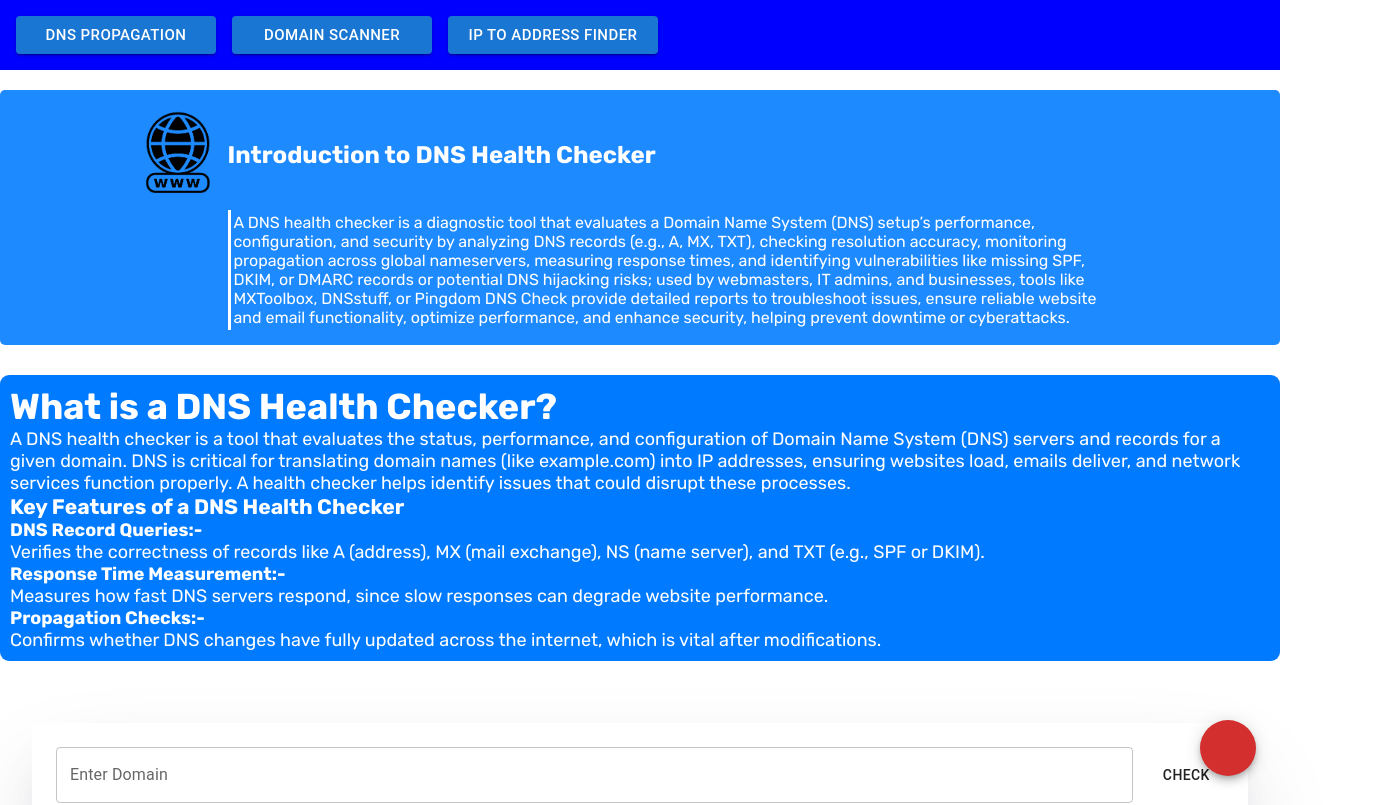
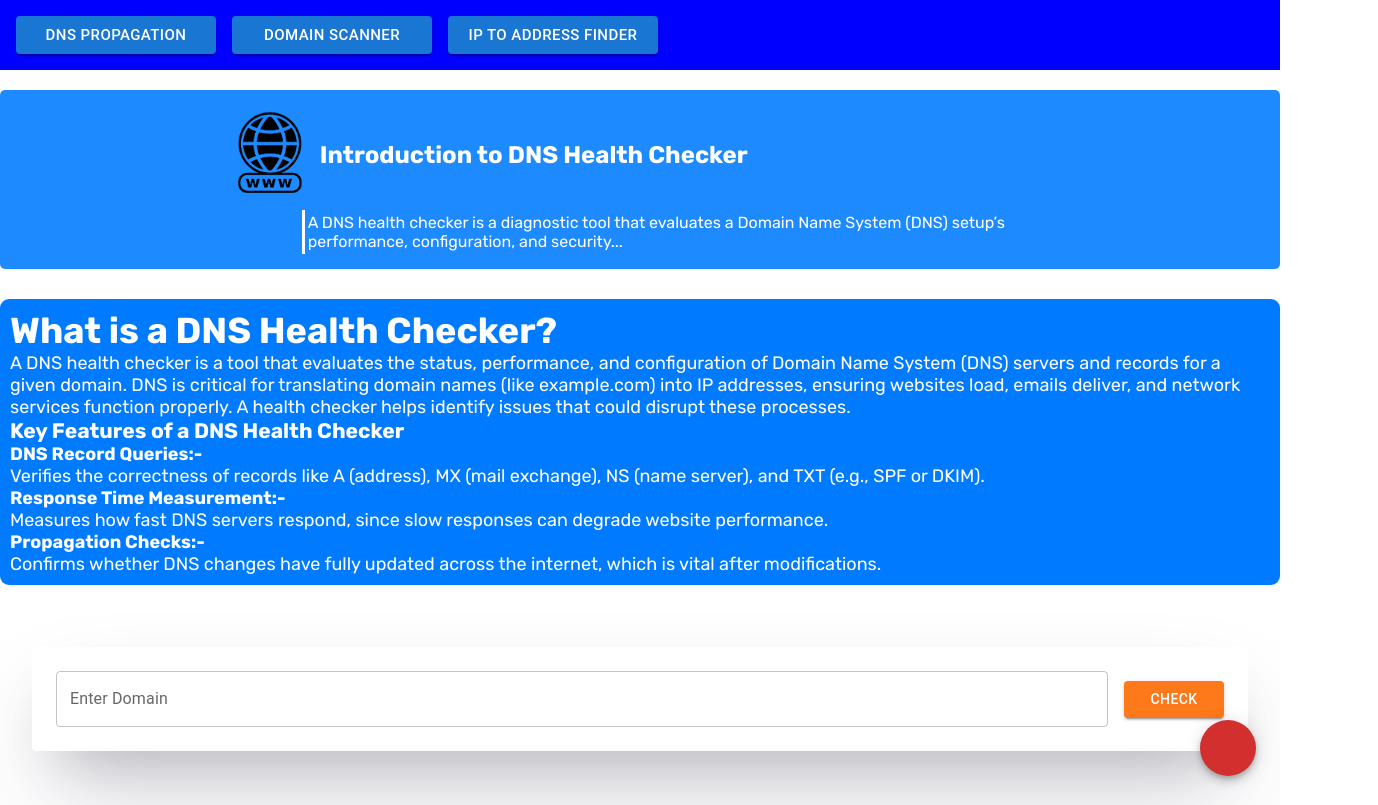
Before and after one commit to shreyT200/DNS-Checker, a React (Vite) app in the folder client/: page /domain-scan in a window 1280 px wide. Shown: the top 805 px of the page, 1378 px wide, since content can reach past the window. Built offline with nearby package versions, Linux system fonts and the light colour scheme; some icons are missing.

Commit message:
added loading n color n all

```diff
--- a/client/src/components/DomainScan.jsx
+++ b/client/src/components/DomainScan.jsx
@@ -1,222 +1,418 @@
 import React, { useState, useRef, useLayoutEffect } from 'react';
 import { api } from '../services/api';
-import {RadarChart} from '@mui/x-charts/RadarChart'
- import dom from '../assest/453357-PF8X5S-149 (1).png'
-import {Box, Typography, Paper, TextField, Table, TableBody, TableContainer, TableCell, TableRow, Button, TableHead} from '@mui/material';
-import {Snackbar, Alert} from '@mui/material'
-import ArrowDownwardIcon from "@mui/icons-material/ArrowDownward"
-import {Fab, Tooltip} from '@mui/material'
-
-import {gsap} from 'gsap';
+import { RadarChart } from '@mui/x-charts/RadarChart';
+import dom from '../assest/453357-PF8X5S-149 (1).png';
+import {
+  Box,
+  Typography,
+  Paper,
+  TextField,
+  Table,
+  TableBody,
+  TableContainer,
+  TableCell,
+  TableRow,
+  Button,
+  TableHead,
+} from '@mui/material';
+import { Snackbar, Alert } from '@mui/material';
+import ArrowDownwardIcon from '@mui/icons-material/ArrowDownward';
+import { Fab, Tooltip } from '@mui/material';
+import { gsap } from 'gsap';
 import { ScrollTrigger } from 'gsap/ScrollTrigger';
 import DNSHealthinfo from './DNSHealthinfo';
+import CircularProgress from '@mui/material/CircularProgress';
+
+export default function DomainScan() {
+  const [domain, setDomain] = useState('');
+  const [result, setResult] = useState(null);
+  const [snackbarMessage, setSnackbarMessage] = useState('');
+  const [snackbarOpen, setSnackbarOpen] = useState(false);
+  const [snackbarSeverity, setSnackbarSeverity] = useState('info');
+  const [loading, setLoading] = useState(false);
 
 
+const handleCheck = async () => {
+    if (!domain.trim()) {
+      setSnackbarOpen(true);
+      setSnackbarMessage('Enter valid domain');
+      setSnackbarSeverity('warning');
+      return; // Exit early if domain is empty
+    }
+    setLoading(true);
+    setResult(null);
 
 
-export default function DomainScan(){
-   const [domain, setDomain] = useState('');
-   const [result, setResult] = useState(null)
-    const [snackbarMessage, setSnackbarMessage] = useState('');
-    const [SnackbarOpen, setSnackbarOpen] = useState(false);
-    const[snackbarSeverity, setSnackbarSeverity] = useState('info');
-
-
-
-
-    const handleCheck = async()=>{
-        if(!domain.trim()){
-            setSnackbarOpen(true);
-            setSnackbarMessage("Enter valid domain")
-            setSnackbarSeverity('warning')
-
-        }
-        try{
-            const {data} = await api.get(`/scan?domain=${domain}` );
+    try {
+      const { data } = await api.get(`/scan?domain=${domain}`);
       setResult(data);
-
-        }catch(err){
+    } catch (err) {
       console.error('Error fetching the data', err);
       setSnackbarOpen(true);
-            setSnackbarMessage("Failed fetching the data")
+      setSnackbarMessage('Failed fetching the data');
       setSnackbarSeverity('error');
+    } finally {
+
+        setLoading(false);
     }
-    }
-    const chartData = result ? [
-        {metric: 'SPF', value:result.spf ? 2:0},
-        {metric: 'DKIM', value:result.dkim ?2:0},
-        {metric:'DMARC', value:result.dmarc ? 2:0},
-        {metric:'MTA-STS', value: result.mtaSts ?2:0},
-    ] :[];
+  };
 
-gsap.registerPlugin(ScrollTrigger)
+  const chartData = result
+    ? [
+        { metric: 'SPF', value: result.spf ? 2 : 0 },
+        { metric: 'DKIM', value: result.dkim ? 2 : 0 },
+        { metric: 'DMARC', value: result.dmarc ? 2 : 0 },
+        { metric: 'MTA-STS', value: result.mtaSts ? 2 : 0 },
+      ]
+    : [];
+
+  gsap.registerPlugin(ScrollTrigger);
   const bannerRef = useRef();
   const searchRef = useRef();
   const fabRef = useRef();
 
   useLayoutEffect(() => {
-    const ctx = gsap.context(()=>{
-      const tl = gsap.timeline({defaults:{ease:'power3.out'}})
-      if(bannerRef.current){
-        tl.from(bannerRef.current,{ y:-100, opacity:0, duration:0.9})
-
+    const ctx = gsap.context(() => {
+      const tl = gsap.timeline({ defaults: { ease: 'power3.out' } });
+      if (bannerRef.current) {
+        tl.from(bannerRef.current, { y: -100, opacity: 0, duration: 0.9 });
       }
-      if(searchRef.current){
-        tl.from(searchRef.current,{
-          opacity:0,
-          scale:1.2,
-          duration:0.8
-        }, '>-0.2')
-
+      if (searchRef.current) {
+        tl.from(
+          searchRef.current,
+          { opacity: 0, scale: 1.2, duration: 0.8 },
+          '>-0.2'
+        );
       }
-      if(fabRef.current){
-        tl.from(fabRef.current,{opacity:0, y:20, duration:0.4}, '>-0.2')
+      if (fabRef.current) {
+        tl.from(fabRef.current, { opacity: 0, y: 20, duration: 0.4 }, '>-0.2');
       }
 
-      gsap.utils.toArray('[data-animate="fade-up"]').forEach((el)=>{
+      gsap.utils.toArray('[data-animate="fade-up"]').forEach((el) => {
         gsap.from(el, {
-          scrollTrigger:{
-            trigger:el,
-            start:'top 80%',
-            toggleActions:'play none none none'
+          scrollTrigger: {
+            trigger: el,
+            start: 'top 80%',
+            toggleActions: 'play none none none',
           },
-          y:50,
-          opacity:0,
-          duration:0.8,
-          ease:'power3.out',
-          overwrite:true,
-
-        })
-      })
-    })
+          y: 50,
+          opacity: 0,
+          duration: 0.8,
+          ease: 'power3.out',
+          overwrite: true,
+        });
+      });
+    });
     return () => ctx.revert();
   }, []);
 
+  const check = result
+    ? [
+        { name: 'A Lookup', ok: !result.records.A.error },
+        { name: 'MX Lookup', ok: !result.records.MX.error },
+        { name: 'NS Lookup', ok: !result.records.NS.error },
+        { name: 'TXT Lookup', ok: !result.records.TXT.error },
+        {
+          name: 'Propagation',
+          ok: result.propagation && Array.isArray(result.propagation)
+            ? result.propagation.every((p) => p.ok)
+            : false,
+        },
+        { name: 'DNSSEC', ok: result.dnssec || false },
+      ]
+    : [];
 
-    return(
+  const passed = check.filter((c) => c.ok).length;
+  const scorePct = Math.round((passed / check.length) * 100);
+  const score10 = Math.round((passed / check.length) * 10);
 
+  return (
     <>
       <Tooltip title="Go to Domain Search" arrow>
         <Fab
           ref={fabRef}
           color="error"
-    sx={{
-      position: 'fixed',
-      bottom: 24,
-      right: 24,
-      zIndex: 2000,
-    }}
-    onClick={() => {
-      document.getElementById('res')?.scrollIntoView({ behavior: 'smooth' });
-
-    }}
+          sx={{ position: 'fixed', bottom: 24, right: 24, zIndex: 2000 }}
+          onClick={() =>
+            document.getElementById('res')?.scrollIntoView({ behavior: 'smooth' })
+          }
         >
           <ArrowDownwardIcon />
         </Fab>
       </Tooltip>
-<Box sx={{display:'flex', flexDirection:'column', gap:'30px'}}>
+      <Box sx={{ display: 'flex', flexDirection: 'column', gap: '30px' }}>
 
-<Box sx={{display:'flex', justifyContent:'center', paddingTop:'20px'}}>
-    <div data-animate='fade-up' className='box-coll'>
-        <div className='img'>
-            <Box sx={{display:'flex', flexDirection:'row', width:'100%', alignItems:'center', marginLeft:{xs:'', md:'9%'}
-            }}>
-            <img id='image-domain' src={dom} alt='img'
-            onClick={()=>document.getElementById('res')?.scrollIntoView({behavior:'smooth'})}
+
+
+        <Box sx={{ display: 'flex', justifyContent: 'center', paddingTop: '20px' }}>
+          <div data-animate="fade-up" className="box-coll">
+            <div className="img">
+              <Box
+                sx={{
+                  display: 'flex',
+                  flexDirection: 'row',
+                  width: '100%',
+                  alignItems: 'center',
+                  marginLeft: { xs: '', md: '9%' },
+                }}
+              >
+
+
+                <img
+                  id="image-domain"
+                  src={dom}
+                  alt="img"
+                  onClick={() =>
+                    document.getElementById('res')?.scrollIntoView({ behavior: 'smooth' })
+                  }
                 />
-            <h2 style={{color:'white'}}>Introduction to DNS Health Checker</h2>
+                <h2 style={{ color: 'white' }}>Introduction to DNS Health Checker</h2>
               </Box>
-<Box data-animate='fade-up' sx={{width:'70%', display:'flex', textAlign:'start',marginLeft:{xs:'30%', md:'17%'}, padding:'3px', borderLeft:'3px solid white', color:'white'}}>
-            <p>A DNS health checker is a diagnostic tool that evaluates a Domain Name System (DNS) setup’s performance, configuration, and security by analyzing DNS records (e.g., A, MX, TXT), checking resolution accuracy, monitoring propagation across global nameservers, measuring response times, and identifying vulnerabilities like missing SPF, DKIM, or DMARC records or potential DNS hijacking risks; used by webmasters, IT admins, and businesses, tools like MXToolbox, DNSstuff, or Pingdom DNS Check provide detailed reports to troubleshoot issues, ensure reliable website and email functionality, optimize performance, and enhance security, helping prevent downtime or cyberattacks.</p>
+
+
+
+              <Box
+                data-animate="fade-up"
+                sx={{
+                  width: '70%',
+                  display: 'flex',
+                  textAlign: 'start',
+                  marginLeft: { xs: '30%', md: '17%' },
+                  padding: '3px',
+                  borderLeft: '3px solid white',
+                  color: 'white',
+                }}
+              >
+                <p>
+                  A DNS health checker is a diagnostic tool that evaluates a Domain Name
+                  System (DNS) setup’s performance, configuration, and security...
+                </p>
               </Box>
             </div>
           </div>
         </Box>
-<Box sx={{
-    display:'flex',
-    width:'100%',
-    justifyContent:'center'
-}}>
-    <Box data-animate='fade-up' sx={{width:'100%', maxWidth:'1300px'}}>
-        <DNSHealthinfo/>
+
+        {/* DNS Health Info Section */}
+        <Box sx={{ display: 'flex', width: '100%', justifyContent: 'center' }}>
+          <Box data-animate="fade-up" sx={{ width: '100%', maxWidth: '1300px' }}>
+            <DNSHealthinfo />
           </Box>
         </Box>
 
 
-<Box sx={{width:'100%', display:'flex', justifyContent:'center'}}>
 
-<Box  sx={{width:'100%', maxWidth:'1370px', }}>
-        <Box sx={{padding:4}}>
-           <div id= 'dns-search' ref={searchRef}>
 
-            <Paper  sx={{padding:3, display:'flex', gap:2, alignItems:'center', marginBottom:4, boxShadow:'rgba(50, 50, 93, 0.25) 0px 50px 100px -20px, rgba(0, 0, 0, 0.3) 0px 30px 60px -30px', backgroundColor:''}}>
-                <TextField d label ='Enter Domain' value={domain} onChange={(e)=> setDomain(e.target.value)} fullWidth/>
-                    <Button variant='container' onClick={handleCheck}>Check</Button>
+        {/* Search and Results Section */}
+        <Box sx={{ width: '100%', display: 'flex', justifyContent: 'center' }}>
+          <Box sx={{ width: '100%', maxWidth: '1370px' }}>
+            <Box sx={{ padding: 4 }}>
+              <div id="dns-search" ref={searchRef}>
+                <Paper
+                  sx={{
+                    padding: 3,
+                    display: 'flex',
+                    gap: 2,
+                    alignItems: 'center',
+                    marginBottom: 4,
+                    boxShadow:
+                      'rgba(50, 50, 93, 0.25) 0px 50px 100px -20px, rgba(0, 0, 0, 0.3) 0px 30px 60px -30px',
+                  }}
+                >
+                  <TextField
+                    label="Enter Domain"
+                    value={domain}
+                    onChange={(e) => setDomain(e.target.value)}
+                    fullWidth
+                    onKeyDown={(e) => {
+                      if (e.key === 'Enter') {
+                        e.preventDefault();
+                        handleCheck();
+                      }
+                    }}
+                  />
+                  <Button
+                    variant="contained"
+                    onClick={handleCheck}
+                    disabled={loading}
+                    sx={{ backgroundColor: '#FE791A', minWidth: '100px' }}
+                  >
+                    {loading ? 'Checking...' : 'Check'}
+                  </Button>
+                </Paper>
+              </div>
 
+              {/* Results and Loading Indicator Container */}
+              <Box sx={{ position: 'relative', minHeight: '40vh' }}>
+
+                {loading ? (
+                  <Box
+                    sx={{
+                      display: 'flex',
+                      justifyContent: 'center',
+                      alignItems: 'center',
+                      height: '100%',
+                    }}
+                  >
+                    <CircularProgress size={60} />
+                  </Box>
+                ) : result ? (
+                  <>
+                    <Paper sx={{ p: 2, mb: 4 }} data-animate="fade-up">
+                     <Box sx={{backgroundColor:'#007BFF', width:'100%', color:'white'}}>
+
+                      <Typography variant="h3" align="center" >
+                        DNS Security Score: {scorePct}%
+                      </Typography>
+                      <Typography variant="h5" align="center">
+                        ({score10}/10)
+                      </Typography>
+                     </Box>
+                      <Box sx={{ display: 'flex', width:'100%',
+                       flexDirection:{xs:'column', md:'row'} ,justifyContent: 'center', gap: 2, mt: 1 }}>
+                        {check.map((c) => (
+                          <Box key={c.name} sx={{ textAlign: 'center' }}>
+                            <Typography variant="h7">{c.name}</Typography>
+                          </Box>
+                        ))}
+                      </Box>
                     </Paper>
 
-            </div>
-           {result && (
-               <div id='res'>
+                    <Paper sx={{ p: 2, mb: 4 }}>
+                      <Typography sx={{backgroundColor:'#007BFF', color:'white'}}variant="h3" gutterBottom>
+                        DNS Health details for {result.domain}
+                      </Typography>
+                      <TableContainer>
+                        <Table>
+                          <TableHead>
+                            <TableRow>
+                              <TableCell sx={{backgroundColor:'#FE791A', color:'white'}} align='center'>Features</TableCell>
+                              <TableCell sx={{backgroundColor:'#FE791A', color:'white'}} align='center'>Info/Time (ms)</TableCell>
+                              <TableCell sx={{backgroundColor:'#FE791A', color:'white'}} align='center'>Status</TableCell>
+                            </TableRow>
+                          </TableHead>
+                          <TableBody>
+                            {['A', 'MX', 'NS'].map((type) => (
+                              <TableRow key={type}>
+                                <TableCell align='center'>{type} Lookup</TableCell>
+                                <TableCell align='center'>{result.records[type].duration} ms</TableCell>
+                                <TableCell align='center'>✅</TableCell>
+                              </TableRow>
+                            ))}
+                            <TableRow>
+                              <TableCell align='center'>TXT Lookup</TableCell>
+                              <TableCell align='center'>{result.records.TXT.duration} ms</TableCell>
+                              <TableCell align='center'>✅</TableCell>
+                            </TableRow>
+                            <TableRow>
+                              <TableCell align='center'>Propagation (A)</TableCell>
+                              <TableCell align='center'>
+                                {result.propagation.every((p) => p.ok) ? '✅' : '⚠️'}
+                              </TableCell>
+                              <TableCell align='center'>
+                                {result.propagation
+                                  .map((p) => `${p.name}:${p.ok ? 'OK' : 'NG'}`)
+                                  .join(', ')}
+                              </TableCell>
+                            </TableRow>
+                            <TableRow>
+                              <TableCell align='center'>DNSSEC</TableCell>
+                              <TableCell align='center'>{result.dnssec ? '✅' : '❌'}</TableCell>
+                              <TableCell align='center'>—</TableCell>
+                            </TableRow>
+                          </TableBody>
 
+
+                        </Table>
+                      </TableContainer>
+                    </Paper>
+
+                    <div id="res">
                       <Paper sx={{ padding: 3, marginBottom: 4 }}>
-    <Typography variant="h3">Scan Result for {result.domain}</Typography>
-   <Box  sx={{
-       overflowY:'auto',
-       width:'100%',
+                        <Typography sx={{backgroundColor:"#007BFF", color:'white'}} variant="h3">
+                          Scan Result for {result.domain}
+                        </Typography>
 
-    }}>
+
+                        <Box sx={{ overflowY: 'auto', width: '100%', mt:2 }}>
+
+
 
                           <Table>
-     <TableContainer sx={{width:'100%'}}>
+                            <TableContainer sx={{ width: '100%' }}>
                               <TableHead>
-            <TableRow >
-                <TableCell align='center'>MX Record </TableCell>
-                <TableCell align='center'>SPF</TableCell>
-                <TableCell align='center'>DMARC</TableCell>
-                <TableCell align='center'>DKIM</TableCell>
-                <TableCell align='center' rowSpan={4}>MTA-STS</TableCell>
+                                <TableRow>
+                                  <TableCell sx={{backgroundColor:'#FE791A', color:'white'}} align="center">MX Record</TableCell>
+                                  <TableCell sx={{backgroundColor:'#FE791A', color:'white'}} align="center">SPF</TableCell>
+                                  <TableCell sx={{backgroundColor:'#FE791A', color:'white'}} align="center">DMARC</TableCell>
+                                  <TableCell sx={{backgroundColor:'#FE791A', color:'white'}} align="center">DKIM</TableCell>
+                                  <TableCell sx={{backgroundColor:'#FE791A', color:'white'}} align="center">MTA-STS</TableCell>
                                 </TableRow>
+                              </TableHead>
 
-        </TableHead>
+
+
                               <TableBody>
-            <TableCell align='center'>{result.mx?.join(',')|| 'None'}</TableCell>
-            <TableCell align='center'>{result.spf || 'Not Found'}</TableCell>
-            <TableCell align='center'>{result.dmarc || 'Not found'}</TableCell>
-            <TableCell align='center'>{result.dkim || 'Not found'}</TableCell>
-            <TableCell align='center' rowSpan={4}>{result.mtaSts ? 'Available' : 'Not found'}</TableCell>
+                                <TableRow>
+                                  <TableCell align="center">
+                                    {result.mx?.join(',') || 'None'}
+                                  </TableCell>
+                                  <TableCell align="center">
+                                    {result.spf || 'Not Found'}
+                                  </TableCell>
+                                  <TableCell align="center">
+                                    {result.dmarc || 'Not found'}
+                                  </TableCell>
+                                  <TableCell align="center">
+                                    {result.dkim || 'Not found'}
+                                  </TableCell>
+                                  <TableCell align="center">
+                                    {result.mtaSts ? 'Available' : 'Not found'}
+                                  </TableCell>
+                                </TableRow>
                               </TableBody>
                             </TableContainer>
                           </Table>
                         </Box>
                       </Paper>
                     </div>
-)}
- {result && (
 
-     <Paper  sx={{padding:2, marginTop:4, boxShadow:'rgba(50, 50, 93, 0.25) 0px 50px 100px -20px, rgba(0, 0, 0, 0.3) 0px 30px 60px -30px'}}>
-    <Typography variant='h4' gutterBottom align='center'>
-    Email security Report
+
+
+                    <Paper
+                      sx={{
+                        padding: 2,
+                        marginTop: 4,
+                        boxShadow:
+                          'rgba(50, 50, 93, 0.25) 0px 50px 100px -20px, rgba(0, 0, 0, 0.3) 0px 30px 60px -30px',
+                      }}
+                    >
+                      <Typography variant="h4" gutterBottom align="center" sx={{backgroundColor:'#007BFF', color:'white'}}>
+                        Email Security Report
                       </Typography>
-    <RadarChart height={300}
-    series={[{label:'Implemented', data:chartData.map(d=> d.value) }]}
+                      <RadarChart
+                        height={300}
+                        series={[{ label: 'Implemented', data: chartData.map((d) => d.value) }]}
                         radar={{
-        metrics: chartData.map(d =>({name: d.metric, max:3})),
-
+                          metrics: chartData.map((d) => ({ name: d.metric, max: 3 })),
                         }}
                       />
                     </Paper>
-)}
-    </Box>
-
+                  </>
+                ) : null}
               </Box>
             </Box>
           </Box>
-<Snackbar open={SnackbarOpen} autoHideDuration={4000} anchorOrigin={{vertical:'top', horizontal:'center'}}>
-    <Alert severity={snackbarSeverity} onClose={()=> setSnackbarOpen(false)}>
+        </Box>
+      </Box>
+      <Snackbar
+        open={snackbarOpen}
+        autoHideDuration={4000}
+        anchorOrigin={{ vertical: 'top', horizontal: 'center' }}
+      >
+        <Alert severity={snackbarSeverity} onClose={() => setSnackbarOpen(false)}>
           {snackbarMessage}
         </Alert>
       </Snackbar>
     </>
-    )
+  );
 }
```
Also changed, not shown: client/src/components/Propagation.jsx (+5 -5 lines), 1 other file (tests, documents, lock files or other folders). Lines whose indentation alone changed are shown as unchanged.
